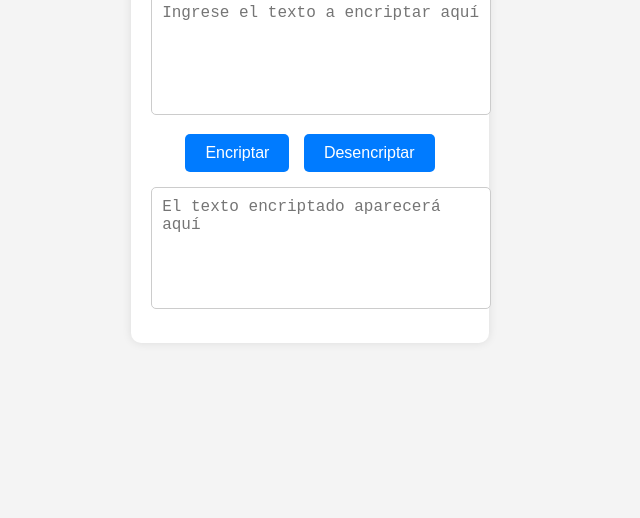
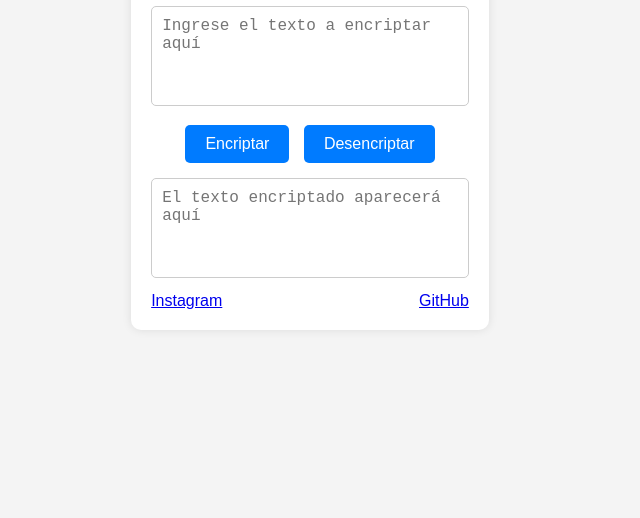
Before and after one commit to liapalavecino/encriptador-de-texto, a plain HTML site: page index.html in a window 1280 px wide. Shown: the part 282-800 px from the top of the page, without its empty margins (330-970 px from the left). Drawn offline with Linux system fonts and the light colour scheme.

Commit message:
Se agregan enlaces

```diff
--- a/css/style.css
+++ b/css/style.css
@@ -1,3 +1,10 @@
+/* Aplica box-sizing: border-box a todos los elementos y pseudo-elementos */
+*,
+*::before,
+*::after {
+    box-sizing: border-box;
+}
+
 body {
     font-family: Arial, sans-serif;
     background-color: #f4f4f4;
@@ -46,3 +53,8 @@ button {
 button:hover {
     background-color: #0056b3;
 }
+
+.encriptador__enlaces {
+    display: flex;
+    justify-content: space-between;
+}
--- a/index.html
+++ b/index.html
@@ -15,7 +15,10 @@
             <button id="desencriptarBtn">Desencriptar</button>
         </div>
         <textarea id="textoSalida" readonly placeholder="El texto encriptado aparecerá aquí"></textarea>
-    </div>
+        <div class="encriptador__enlaces">
+            <a href="https://instagram.com/">Instagram</a>
+            <a href="https://github.com/">GitHub</a>
+        </div>
     <script src="./js/app.js"></script>
 </body>
 </html>
```
